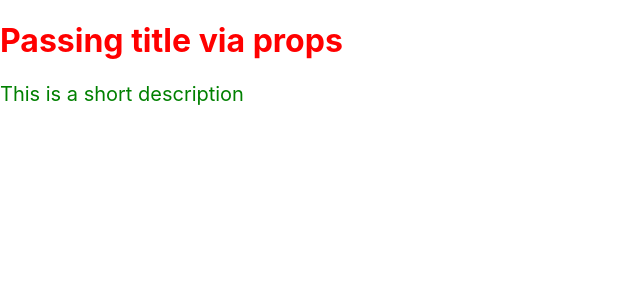
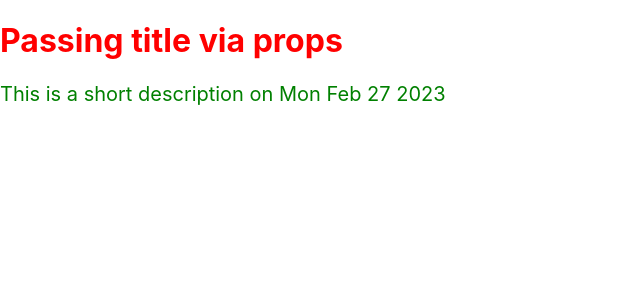
Before and after one commit to pythonhubdev/react_learning, a React (Create React App) app: page / in a window 1280 px wide. Shown: the top 300 px of the page, without its empty margins (0-640 px from the left). Built offline with nearby package versions, Linux system fonts and the light colour scheme.

Commit message:
Adding javascript logic inside JSX

```diff
--- a/src/Components/Component.jsx
+++ b/src/Components/Component.jsx
@@ -3,12 +3,14 @@ import "./Component.css"; // Importing CSS files
 
 const CustomComponent = (props) => {
     const description = "This is a short description";
+    // Adding normal JavaScript logic inside JSX
+    const date = new Date();
     return (
         <div>
             {/* Showing dynamic data via props */}
             <h1 style={{color: "red"}}>{props.title}</h1>
             {/* Showing dynamic data via variable */}
-            <p className="short-description">{description}</p>
+            <p className="short-description">{description} on {date.toDateString()}</p>
         </div>
     );
 }
```
